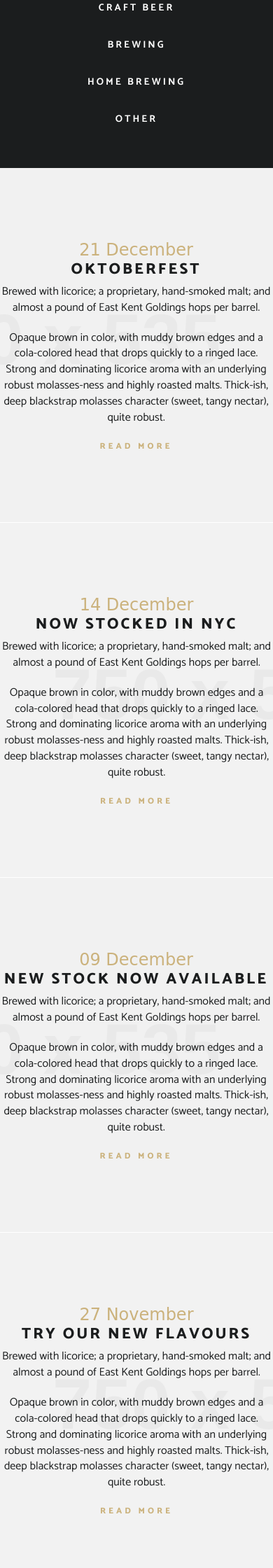
After one commit to xioix94/second_project, a Django app: page /recommand/ in a window 390 px wide; the page is wider, and only the part inside the window is pictured. The commit adds this page. Shown: the part 865-3105 px from the top of that part at 70% size. Run offline with Django 3.2, Linux system fonts and the light colour scheme; grey boxes labelled with a size stand in for pictures from a placeholder-image service; some libraries are stand-ins or nearby versions; some web fonts are replaced.

Commit message:
회원가입 끝 recommand 시작
ㅁㄴㅇㄹ

```diff
--- a/server/api/urls.py
+++ b/server/api/urls.py
@@ -7,4 +7,6 @@ urlpatterns = [
     path('email_check/', views.email_check),
     path('password_valid/', views.password_valid),
     path('alias_valid/', views.alias_valid),
+    path('adult_valid', views.adult_valid),
+    path('submit_valid', views.submit_valid),
 ]
--- /dev/null
+++ b/server/app/templates/app/recommand.html
@@ -0,0 +1,158 @@
+{% extends 'common/base.html' %}
+{% block content %}
+{% load static %}
+
+
+<!-- Section -->
+<div class="container-fluid dark section no-padding">
+	<div class="container">
+		<div class="row">
+			<div class="col-sm-12">
+				<ul class="horz-menu center-menu">
+					<li class="active"><span><a href="#">All</a></span></li>
+					<li><span><a href="#">Craft beer</a></span></li>
+					<li><span><a href="#">Brewing</a></span></li>
+					<li><span><a href="#">Home brewing</a></span></li>
+					<li><span><a href="#">Other</a></span></li>
+				</ul>
+			</div>
+		</div>
+	</div>
+</div>
+
+<!-- Section -->
+<div class="container-fluid light section no-padding">
+	<div class="row">
+		<div class="col-sm-6 latest-post odd matchHeight">
+			<a href="blog-single.html"></a>
+			<div class="row">
+				<div class="col-sm-10 col-sm-push-1">
+					<header>
+						<span class="date">21 December</span>
+						<h2>Oktoberfest</h2>
+					</header>
+					<p>Brewed with licorice; a proprietary, hand-smoked malt; and almost a pound of East Kent Goldings
+						hops per barrel.</p>
+					<p>Opaque brown in color, with muddy brown edges and a cola-colored head that drops quickly to a
+						ringed lace. Strong and dominating licorice aroma with an underlying robust molasses-ness and
+						highly roasted malts. Thick-ish, deep blackstrap molasses character (sweet, tangy nectar), quite
+						robust.</p>
+					<p><a href="#" class="underline">Read more</a></p>
+				</div>
+			</div>
+			<div class="background" style="background-image: url(http://placehold.it/750x535);"></div>
+		</div>
+		<div class="col-sm-6 latest-post even matchHeight">
+			<a href="blog-single.html"></a>
+			<div class="row">
+				<div class="col-sm-10 col-sm-push-1">
+					<header>
+						<span class="date">14 December</span>
+						<h2>Now stocked in NYC</h2>
+					</header>
+					<p>Brewed with licorice; a proprietary, hand-smoked malt; and almost a pound of East Kent Goldings
+						hops per barrel.</p>
+					<p>Opaque brown in color, with muddy brown edges and a cola-colored head that drops quickly to a
+						ringed lace. Strong and dominating licorice aroma with an underlying robust molasses-ness and
+						highly roasted malts. Thick-ish, deep blackstrap molasses character (sweet, tangy nectar), quite
+						robust.</p>
+					<p><a href="#" class="underline">Read more</a></p>
+				</div>
+			</div>
+			<div class="background" style="background-image: url(http://placehold.it/750x535);"></div>
+		</div>
+		<div class="col-sm-6 latest-post odd matchHeight">
+			<a href="blog-single.html"></a>
+			<div class="row">
+				<div class="col-sm-10 col-sm-push-1">
+					<header>
+						<span class="date">09 December</span>
+						<h2>New stock now available</h2>
+					</header>
+					<p>Brewed with licorice; a proprietary, hand-smoked malt; and almost a pound of East Kent Goldings
+						hops per barrel.</p>
+					<p>Opaque brown in color, with muddy brown edges and a cola-colored head that drops quickly to a
+						ringed lace. Strong and dominating licorice aroma with an underlying robust molasses-ness and
+						highly roasted malts. Thick-ish, deep blackstrap molasses character (sweet, tangy nectar), quite
+						robust.</p>
+					<p><a href="#" class="underline">Read more</a></p>
+				</div>
+			</div>
+			<div class="background" style="background-image: url(http://placehold.it/750x535);"></div>
+		</div>
+		<div class="col-sm-6 latest-post even matchHeight">
+			<a href="blog-single.html"></a>
+			<div class="row">
+				<div class="col-sm-10 col-sm-push-1">
+					<header>
+						<span class="date">27 November</span>
+						<h2>Try our new flavours</h2>
+					</header>
+					<p>Brewed with licorice; a proprietary, hand-smoked malt; and almost a pound of East Kent Goldings
+						hops per barrel.</p>
+					<p>Opaque brown in color, with muddy brown edges and a cola-colored head that drops quickly to a
+						ringed lace. Strong and dominating licorice aroma with an underlying robust molasses-ness and
+						highly roasted malts. Thick-ish, deep blackstrap molasses character (sweet, tangy nectar), quite
+						robust.</p>
+					<p><a href="#" class="underline">Read more</a></p>
+				</div>
+			</div>
+			<div class="background" style="background-image: url(http://placehold.it/750x535);"></div>
+		</div>
+		<div class="col-sm-6 latest-post odd matchHeight">
+			<a href="blog-single.html"></a>
+			<div class="row">
+				<div class="col-sm-10 col-sm-push-1">
+					<header>
+						<span class="date">05 November</span>
+						<h2>Brewing tips</h2>
+					</header>
+					<p>Brewed with licorice; a proprietary, hand-smoked malt; and almost a pound of East Kent Goldings
+						hops per barrel.</p>
+					<p>Opaque brown in color, with muddy brown edges and a cola-colored head that drops quickly to a
+						ringed lace. Strong and dominating licorice aroma with an underlying robust molasses-ness and
+						highly roasted malts. Thick-ish, deep blackstrap molasses character (sweet, tangy nectar), quite
+						robust.</p>
+					<p><a href="#" class="underline">Read more</a></p>
+				</div>
+			</div>
+			<div class="background" style="background-image: url(http://placehold.it/750x535);"></div>
+		</div>
+		<div class="col-sm-6 latest-post even matchHeight">
+			<a href="blog-single.html"></a>
+			<div class="row">
+				<div class="col-sm-10 col-sm-push-1">
+					<header>
+						<span class="date">30 October</span>
+						<h2>New brewing kits available</h2>
+					</header>
+					<p>Brewed with licorice; a proprietary, hand-smoked malt; and almost a pound of East Kent Goldings
+						hops per barrel.</p>
+					<p>Opaque brown in color, with muddy brown edges and a cola-colored head that drops quickly to a
+						ringed lace. Strong and dominating licorice aroma with an underlying robust molasses-ness and
+						highly roasted malts. Thick-ish, deep blackstrap molasses character (sweet, tangy nectar), quite
+						robust.</p>
+					<p><a href="#" class="underline">Read more</a></p>
+				</div>
+			</div>
+			<div class="background" style="background-image: url(http://placehold.it/750x535);"></div>
+		</div>
+	</div>
+</div>
+
+<!-- Section -->
+<div class="container-fluid super-dark section no-padding">
+	<div class="container">
+		<div class="row">
+			<div class="col-sm-12">
+				<ul class="horz-menu center-menu pages">
+					<li class="active"><span><a href="#">1</a></span></li>
+					<li><span><a href="#">2</a></span></li>
+					<li><span><a href="#">3</a></span></li>
+					<li><span><a href="#">4</a></span></li>
+				</ul>
+			</div>
+		</div>
+	</div>
+</div>
+{% endblock %}
--- a/server/app/urls.py
+++ b/server/app/urls.py
@@ -17,4 +17,5 @@ urlpatterns = [
     path('userpage/', views.userpage),
     path('register/', views.register),
     path('change_user_info/', views.change_user_info),
+    path('recommand/', views.recommand),
 ]
--- a/server/app/views.py
+++ b/server/app/views.py
@@ -20,6 +20,9 @@ def icons(request):
 
 def index(request):
     return render(request, 'app/index.html')
+
+def recommand(request):
+    return render(request, 'app/recommand.html')
 
 
 def login_form(request):
```
Also changed, not shown: server/api/views.py (+36 -7 lines), server/app/templates/app/register.html (+47 -5 lines).
